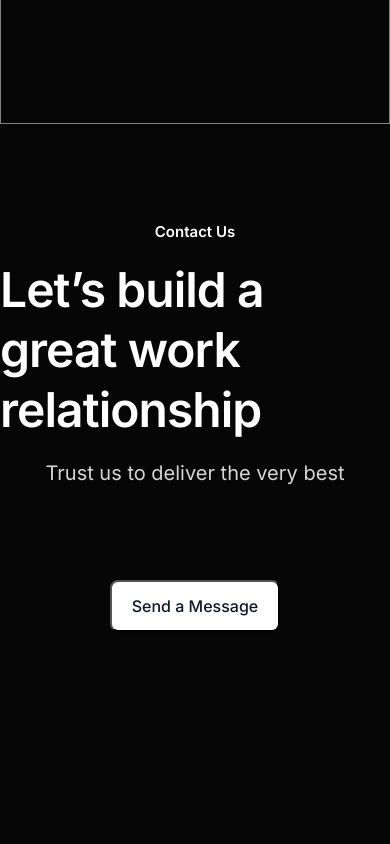
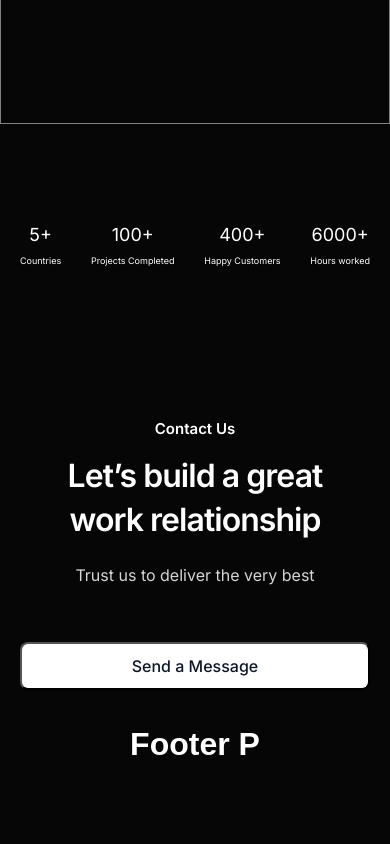
Before and after one commit to arcteggzz/ojoviz, a React (Vite) app: page / in a window 390 px wide. Shown: the part 800-1644 px from the top of the page. After the commit the page ends 1575 px from the top, so only its background shows below. Built offline with nearby package versions, Linux system fonts and the light colour scheme; the HTML template or start-up script is replaced by a standard one.

Commit message:
feat: implemented mobile view for about us section, projects page

```diff
--- /dev/null
+++ b/src/pages/HomePage/Components/AboutUs.tsx
@@ -0,0 +1,24 @@
+import styles from "../Styles/AboutUs.module.scss";
+
+import { aboutUsItems } from "../../../utils";
+
+const AboutUs = () => {
+  return (
+    <section className={styles.AboutUs}>
+      <div className={styles.about_us_top}>
+        {aboutUsItems.map((item) => {
+          return (
+            <div className={styles.top_item}>
+              <h4 className={styles.head_text}>{item.head}</h4>
+              <p className={styles.body_text}>{item.body}</p>
+            </div>
+          );
+        })}
+      </div>
+
+      <div></div>
+    </section>
+  );
+};
+
+export default AboutUs;
--- a/src/pages/HomePage/Components/index.ts
+++ b/src/pages/HomePage/Components/index.ts
@@ -1,3 +1,4 @@
 export { default as Hero } from "./Hero";
 export { default as SplashScreen } from "./SplashScreen";
 export { default as ContactUs } from "./ContactUs";
+export { default as AboutUs } from "./AboutUs";
--- /dev/null
+++ b/src/pages/HomePage/Styles/AboutUs.module.scss
@@ -0,0 +1,60 @@
+@use "../../../assets/styles/" as *;
+
+.AboutUs {
+  display: flex;
+  flex-direction: column;
+  width: 100%;
+  align-items: center;
+
+  @include md() {
+  }
+  @include sm() {
+  }
+
+  .about_us_top {
+    display: flex;
+    justify-content: space-between;
+    padding: 96px 120px;
+    width: 100%;
+
+    @include sm() {
+      padding: 96px 20px 72px 20px;
+    }
+
+    .top_item {
+      display: flex;
+      flex-direction: column;
+      align-items: center;
+
+      .head_text {
+        color: #fff;
+        text-align: center;
+        font-family: Inter;
+        font-size: 35px;
+        font-style: normal;
+        font-weight: 400;
+        line-height: 50px; /* 142.857% */
+
+        @include sm() {
+          font-size: 18px;
+          line-height: 30px;
+        }
+      }
+
+      .body_text {
+        color: #fff;
+        text-align: center;
+        font-family: Inter;
+        font-size: 16px;
+        font-style: normal;
+        font-weight: 400;
+        line-height: 22.86px; /* 142.875% */
+
+        @include sm() {
+          font-size: 9px;
+          line-height: 13x;
+        }
+      }
+    }
+  }
+}
--- a/src/pages/HomePage/Styles/ContactUs.module.scss
+++ b/src/pages/HomePage/Styles/ContactUs.module.scss
@@ -13,7 +13,7 @@
   }
   @include sm() {
     row-gap: pixRem(12);
-    height: 100vh;
+    padding: 72px 20px 24px 20px;
   }
 
   .contact_us_text {
@@ -24,6 +24,10 @@
     font-weight: 600;
     line-height: 24px; /* 160% */
     margin-bottom: 4px;
+
+    @include sm() {
+      margin-bottom: 1px;
+    }
   }
 
   .build_text {
@@ -35,6 +39,13 @@
     line-height: 60px; /* 125% */
     letter-spacing: -0.96px;
     margin-bottom: 6px;
+    text-align: center;
+
+    @include sm() {
+      font-size: 32px;
+      line-height: 44px;
+      width: 80vw;
+    }
   }
 
   .deliver_text {
@@ -45,6 +56,11 @@
     font-weight: 400;
     line-height: 30px; /* 150% */
     margin-bottom: 80px;
+
+    @include sm() {
+      font-size: 16px;
+      margin-bottom: 40px;
+    }
   }
 
   .send_btn {
@@ -61,6 +77,11 @@
     box-shadow: 0px 1px 2px 0px rgba(16, 24, 40, 0.05);
     cursor: pointer;
     transition: all ease-in 0.25s;
+
+    @include sm() {
+      padding: 10px 20px;
+      width: 100%;
+    }
   }
 
   .send_btn:hover {
--- a/src/pages/HomePage/index.tsx
+++ b/src/pages/HomePage/index.tsx
@@ -1,10 +1,10 @@
 import styles from "./HomePage.module.scss";
 import { AnimatedFadeInPage, PublicPageLayout } from "../../utils";
 import { useState, useEffect } from "react";
-import { SplashScreen, Hero, ContactUs } from "./Components";
+import { SplashScreen, Hero, ContactUs, AboutUs } from "./Components";
 
 const HomePage = () => {
-  const [spalsh, setSplash] = useState(true);
+  const [spalsh, setSplash] = useState(false);
 
   useEffect(() => {
     const timeoutId = setTimeout(() => {
@@ -23,6 +23,7 @@ const HomePage = () => {
         <PublicPageLayout>
           <main className={styles.HomePage}>
             <Hero />
+            <AboutUs />
             <ContactUs />
           </main>
         </PublicPageLayout>
--- a/src/pages/ProjectsPage/Components/ProjectsControls.tsx
+++ b/src/pages/ProjectsPage/Components/ProjectsControls.tsx
@@ -14,8 +14,6 @@ const ProjectsControls = () => {
 
   return (
     <section className={styles.ProjectsControls}>
-      <p className={styles.project_title}>300 Projects</p>
-
       <div className={styles.dropdown_container}>
         <Dropdown
           defaultSelection={dropDownChoice}
--- a/src/pages/ProjectsPage/ProjectsPage.module.scss
+++ b/src/pages/ProjectsPage/ProjectsPage.module.scss
@@ -6,17 +6,4 @@
   width: 100%;
   justify-content: center;
   align-items: center;
-
-  .sectionTest {
-    width: 100%;
-
-    display: flex;
-    justify-content: center;
-    column-gap: 20px;
-  }
-
-  img {
-    width: 384px;
-    height: auto;
-  }
 }
--- a/src/pages/ProjectsPage/Styles/ProjectsControls.module.scss
+++ b/src/pages/ProjectsPage/Styles/ProjectsControls.module.scss
@@ -2,27 +2,13 @@
 
 .ProjectsControls {
   width: 100%;
-  display: flex;
-  justify-content: space-between;
-  align-items: center;
   padding: 96px 120px;
 
   @include md() {
     padding: 0 pixRem(72);
   }
   @include sm() {
-    row-gap: pixRem(12);
-    height: 100vh;
-  }
-
-  .project_title {
-    color: #fff;
-    font-family: Inter;
-    font-size: 14px;
-    font-style: normal;
-    font-weight: 400;
-    line-height: 20px; /* 142.857% */
-    letter-spacing: 0.07px;
+    padding: 40px 24px 28px 24px;
   }
 
   .dropdown_container {
--- a/src/pages/ProjectsPage/Styles/ProjectsHeader.module.scss
+++ b/src/pages/ProjectsPage/Styles/ProjectsHeader.module.scss
@@ -12,11 +12,10 @@
   background-position: center;
 
   @include md() {
-    padding: 0 pixRem(72);
   }
   @include sm() {
-    row-gap: pixRem(12);
-    height: 100vh;
+    background-image: url("../images/projects_header_bg_mobile.png");
+    height: 100px;
   }
 
   .project_header {
@@ -28,5 +27,10 @@
     font-weight: 600;
     line-height: 90px; /* 166.667% */
     letter-spacing: -1.08px;
+    background: none;
+
+    @include sm() {
+      font-size: 18px;
+    }
   }
 }
--- a/src/utils/index.ts
+++ b/src/utils/index.ts
@@ -10,3 +10,22 @@ export const sendEmail = () => {
 
   window.open(mailtoLink, "_blank");
 };
+
+export const aboutUsItems = [
+  {
+    head: "5+",
+    body: "Countries",
+  },
+  {
+    head: "100+",
+    body: "Projects Completed",
+  },
+  {
+    head: "400+",
+    body: "Happy Customers",
+  },
+  {
+    head: "6000+",
+    body: "Hours worked",
+  },
+];
```
Also changed, not shown: src/pages/ProjectsPage/images/projects_header_bg_mobile.png (added).
